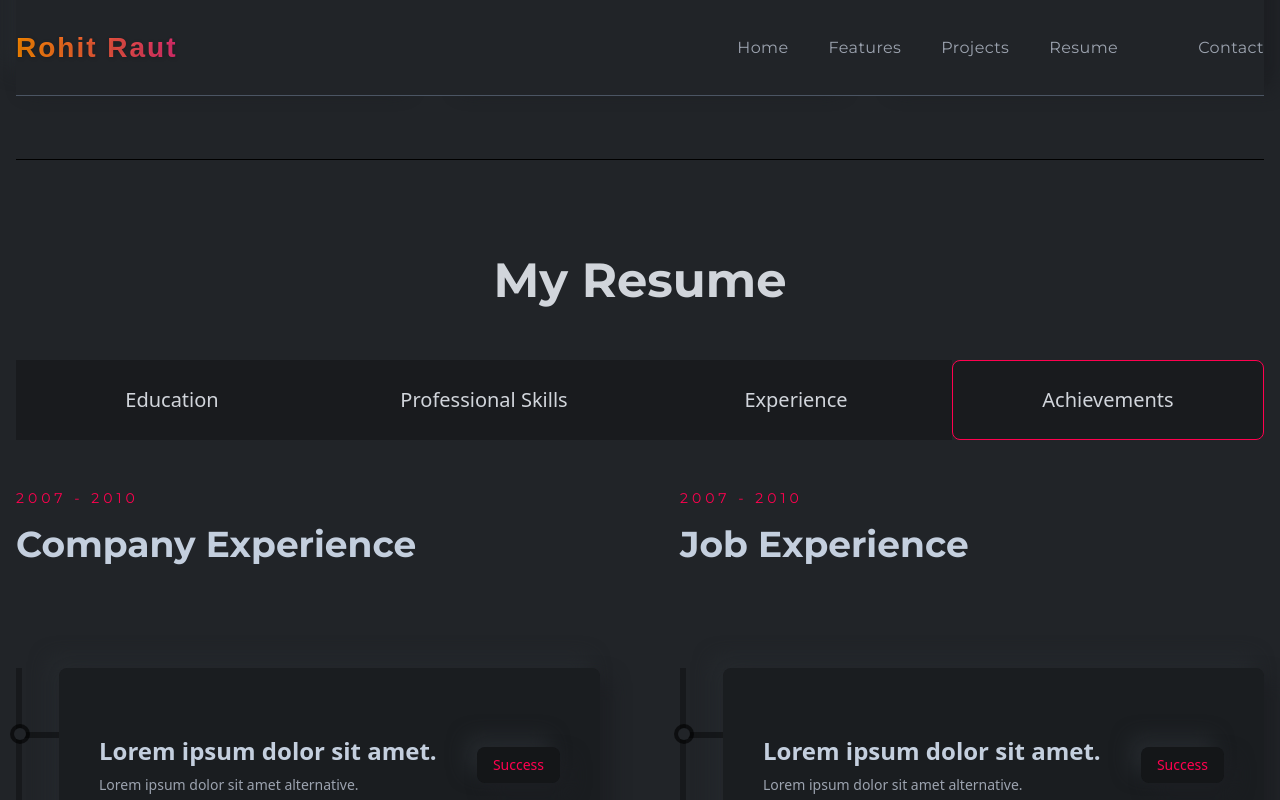
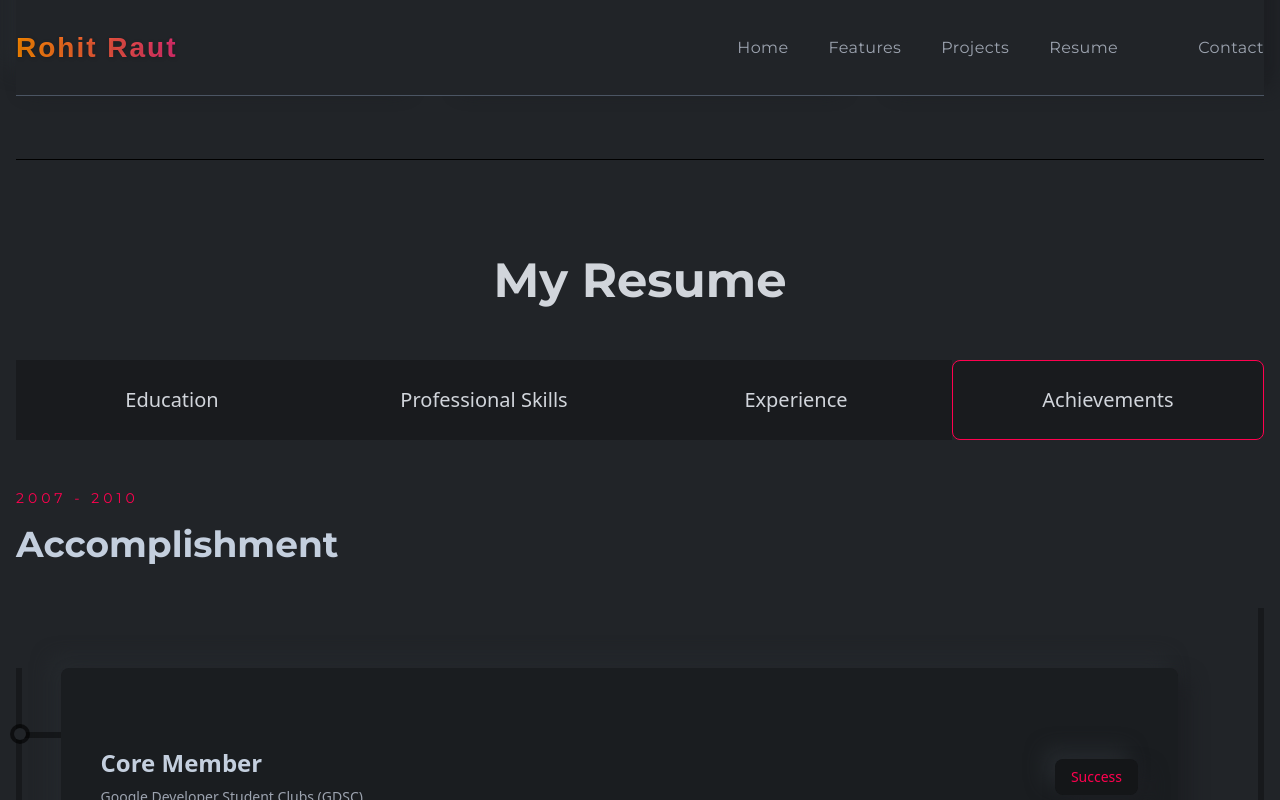
Before and after one commit to rohitRaut007/myPortfolio, a React (Create React App) app: page / in a window 1280 px wide. Both pictures are taken after a click on the item "Achievements". Shown: the part 2551-3351 px from the top of the page. Built offline with nearby package versions, Linux system fonts and the light colour scheme.

Commit message:
links Updated

```diff
--- a/src/components/banner/LeftBanner.js
+++ b/src/components/banner/LeftBanner.js
@@ -54,7 +54,7 @@ const LeftBanner = () => {
                 <FaInstagram />
               </span>
             </a>
-            <a href="https://github.com/noorjsdivs/portfolioone" target="blank">
+            <a href="https://x.com/rohit_raut007" target="blank">
               <span className="bannerIcon">
                 <FaTwitter />
               </span>
--- a/src/components/contact/ContactLeft.js
+++ b/src/components/contact/ContactLeft.js
@@ -13,7 +13,7 @@ const ContactLeft = () => {
       <div className="flex flex-col gap-4">
         <h3 className="text-3xl font-bold text-white">Rohit Raut</h3>
         <p className="text-lg font-normal text-gray-400">
-          WEB AND ANDROID Developer
+          Web AND Android Developer
         </p>
         <p className="text-base text-gray-400 tracking-wide">
           Connect with Me
@@ -28,15 +28,21 @@ const ContactLeft = () => {
       <div className="flex flex-col gap-4">
         <h2 className="text-base uppercase font-titleFont mb-4">Find me in</h2>
         <div className="flex gap-4">
+           <a href="https://www.instagram.com/raut.rohit_/" target="blank">
               <span className="bannerIcon">
                 <FaInstagram />
               </span>
+            </a>
+            <a href="https://x.com/rohit_raut007" target="blank">
               <span className="bannerIcon">
                 <FaTwitter />
               </span>
+            </a>
+          <a href="https://www.linkedin.com/in/rohit-raut-91369a27a/" target="blank">
               <span className="bannerIcon">
                 <FaLinkedinIn />
               </span>
+            </a>
         </div>
       </div>
     </div>
--- a/src/components/resume/Achievement.js
+++ b/src/components/resume/Achievement.js
@@ -12,53 +12,40 @@ const Achievement = () => {
       <div>
         <div className="py-6 lgl:py-12 font-titleFont flex flex-col gap-4">
           <p className="text-sm text-designColor tracking-[4px]">2007 - 2010</p>
-          <h2 className="text-3xl md:text-4xl font-bold">Company Experience</h2>
+          <h2 className="text-3xl md:text-4xl font-bold">Accomplishment</h2>
         </div>
         <div className="mt-6 lgl:mt-14 w-full h-[1000px] border-l-[6px] border-l-black border-opacity-30 flex flex-col gap-10">
           <ResumeCard
-            title="Lorem ipsum dolor sit amet."
-            subTitle="Lorem ipsum dolor sit amet alternative."
+            title="Core Member"
+            subTitle="Google Developer Student Clubs (GDSC)."
             result="Success"
-            des="Lorem ipsum dolor sit amet consectetur adipisicing elit. Tempora itaque accusamus corporis dolor debitis natus sapiente, voluptates possimus minima totam!"
+            des="As a dedicated core member of GDSC, actively participated in various tech-related initiatives, collaborated
+with fellow members, and contributed to the success of the club. "
           />
           <ResumeCard
-            title="Lorem ipsum dolor sit amet."
-            subTitle="Lorem ipsum dolor sit amet alternative."
+            title="Android Development Domain Lead"
+            subTitle="Google Developer Student Clubs (GDSC)"
             result="Success"
-            des="Lorem ipsum dolor sit amet consectetur adipisicing elit. Tempora itaque accusamus corporis dolor debitis natus sapiente, voluptates possimus minima totam!"
+            des="Demonstrated leadership as the Android Development Domain Lead at GDSC, overseeing and coordinating
+projects within the domain"
           />
           <ResumeCard
-            title="Lorem ipsum dolor sit amet."
-            subTitle="Lorem ipsum dolor sit amet alternative."
+            title="1-week cyber security student development program."
+            subTitle="CyberSanskar."
             result="Success"
-            des="Lorem ipsum dolor sit amet consectetur adipisicing elit. Tempora itaque accusamus corporis dolor debitis natus sapiente, voluptates possimus minima totam!"
+            des="Contributed as a volunteer in a comprehensive cybersecurity program by Cybersanskar in collaboration with
+GDSC held at Deogiri Institute of Engineering and Management Studies Gaining valuable insights into the
+latest trends in cybersecurity."
           />
         </div>
       </div>
       <div>
         <div className="py-6 lgl:py-12 font-titleFont flex flex-col gap-4">
-          <p className="text-sm text-designColor tracking-[4px]">2007 - 2010</p>
-          <h2 className="text-3xl md:text-4xl font-bold">Job Experience</h2>
+          <p className="text-sm text-designColor tracking-[4px]"></p>
+          <h2 className="text-3xl md:text-4xl font-bold"> </h2>
         </div>
         <div className="mt-6 lgl:mt-14 w-full h-[1000px] border-l-[6px] border-l-black border-opacity-30 flex flex-col gap-10">
-          <ResumeCard
-            title="Lorem ipsum dolor sit amet."
-            subTitle="Lorem ipsum dolor sit amet alternative."
-            result="Success"
-            des="Lorem ipsum dolor sit amet consectetur adipisicing elit. Tempora itaque accusamus corporis dolor debitis natus sapiente, voluptates possimus minima totam!"
-          />
-          <ResumeCard
-            title="Lorem ipsum dolor sit amet."
-            subTitle="Lorem ipsum dolor sit amet alternative."
-            result="Success"
-            des="Lorem ipsum dolor sit amet consectetur adipisicing elit. Tempora itaque accusamus corporis dolor debitis natus sapiente, voluptates possimus minima totam!"
-          />
-          <ResumeCard
-            title="Lorem ipsum dolor sit amet."
-            subTitle="Lorem ipsum dolor sit amet alternative."
-            result="Success"
-            des="Lorem ipsum dolor sit amet consectetur adipisicing elit. Tempora itaque accusamus corporis dolor debitis natus sapiente, voluptates possimus minima totam!"
-          />
+
         </div>
       </div>
     </motion.div>
--- a/src/components/resume/Education.js
+++ b/src/components/resume/Education.js
@@ -22,7 +22,6 @@ const Education = () => {
             result="7.02 CGPA"
             des="Currently persuing my final year at DIEMS in computer Science and Engineering Branch"
           />
-
         </div>
       </div>
       {/* part Two */}
@@ -48,8 +47,6 @@ const Education = () => {
             des="Maharashtra State Board of Secondary Education At Baliram
               Patil Vidyalaya, cidco Aurangabad"
           />
-
-
         </div>
       </div>
     </motion.div>
```
Also changed, not shown: 8 other files (tests, documents, lock files or other folders). Lines whose indentation alone changed are shown as unchanged.
